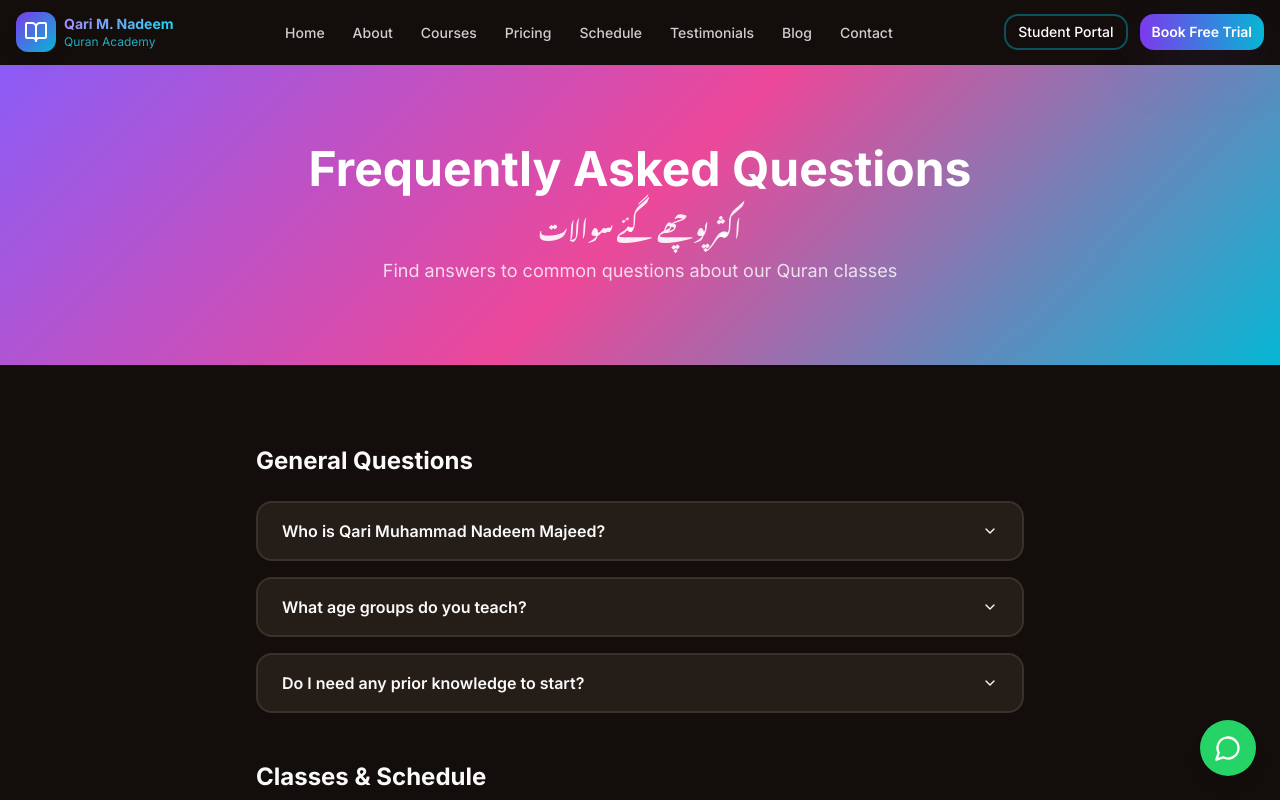
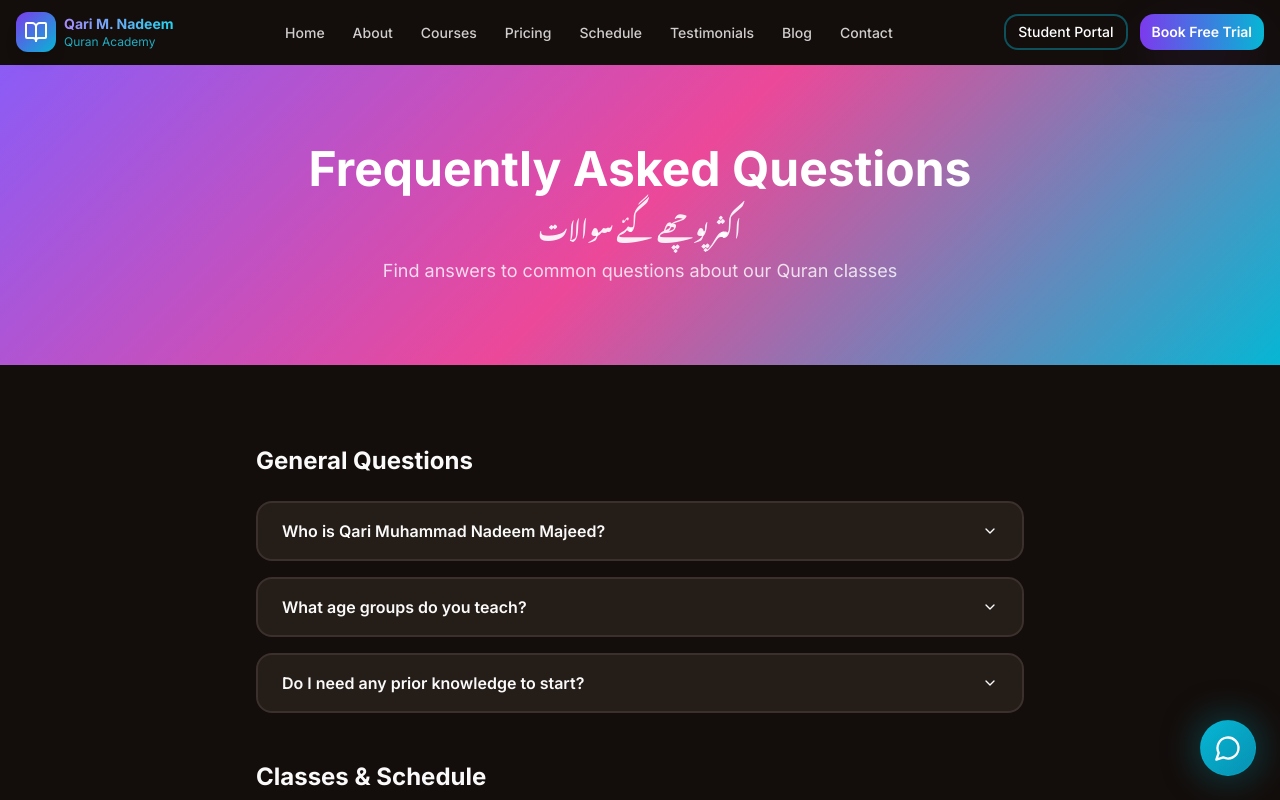
Before and after one commit to OwaisZakir/ONLINE_QURAN-TEACHER-WEBSITE, a React (Vite) app: page /faq in a window 1280 px wide. Shown: the top 800 px of the page. Built offline with nearby package versions, Linux system fonts and the light colour scheme; the HTML template or start-up script is replaced by a standard one; a web font is replaced by a local one.

Commit message:
Modernize WhatsAppButton with vibrant gradients
cgen-990cb06759f64e6bbe3fe2a070b4e992

```diff
--- a/src/components/WhatsAppButton.tsx
+++ b/src/components/WhatsAppButton.tsx
@@ -16,10 +16,10 @@ const WhatsAppButton = () => {
       animate={{ scale: 1, opacity: 1 }}
       transition={{ delay: 0.5, type: "spring", stiffness: 260, damping: 20 }}
     >
-      {/* Background pulse animation */}
+      {/* Glow animation */}
       {isHovered && (
         <motion.div
-          className="absolute inset-0 rounded-full bg-[#25D366]/20"
+          className="absolute inset-0 rounded-full bg-gradient-to-br from-cyan-500/30 to-violet-500/30"
           animate={{ scale: [1, 1.4, 1.2] }}
           transition={{ duration: 0.8, repeat: Infinity }}
           style={{ zIndex: -1 }}
@@ -30,10 +30,10 @@ const WhatsAppButton = () => {
         href={`https://wa.me/${whatsappNumber}?text=${whatsappMessage}`}
         target="_blank"
         rel="noopener noreferrer"
-        className="flex h-14 w-14 items-center justify-center rounded-full bg-[#25D366] text-white shadow-lg transition-shadow hover:shadow-xl"
+        className="flex h-14 w-14 items-center justify-center rounded-full bg-gradient-to-br from-cyan-500 to-cyan-600 text-white shadow-neon transition-shadow hover:shadow-lg"
         whileHover={{
           scale: 1.15,
-          boxShadow: "0 20px 40px rgba(37, 211, 102, 0.4)",
+          boxShadow: "0 0 40px rgba(6, 182, 212, 0.6)",
         }}
         whileTap={{ scale: 0.95 }}
         onHoverStart={() => setIsHovered(true)}
@@ -53,7 +53,7 @@ const WhatsAppButton = () => {
         initial={{ opacity: 0, x: 10 }}
         animate={isHovered ? { opacity: 1, x: 0 } : { opacity: 0, x: 10 }}
         transition={{ duration: 0.2 }}
-        className="absolute right-16 top-1/2 transform -translate-y-1/2 bg-[#25D366] text-white text-xs font-semibold px-3 py-2 rounded-lg whitespace-nowrap pointer-events-none"
+        className="absolute right-16 top-1/2 transform -translate-y-1/2 glass border border-cyan-500/50 text-white text-xs font-semibold px-3 py-2 rounded-lg whitespace-nowrap pointer-events-none"
       >
         Chat with us!
       </motion.div>
```
